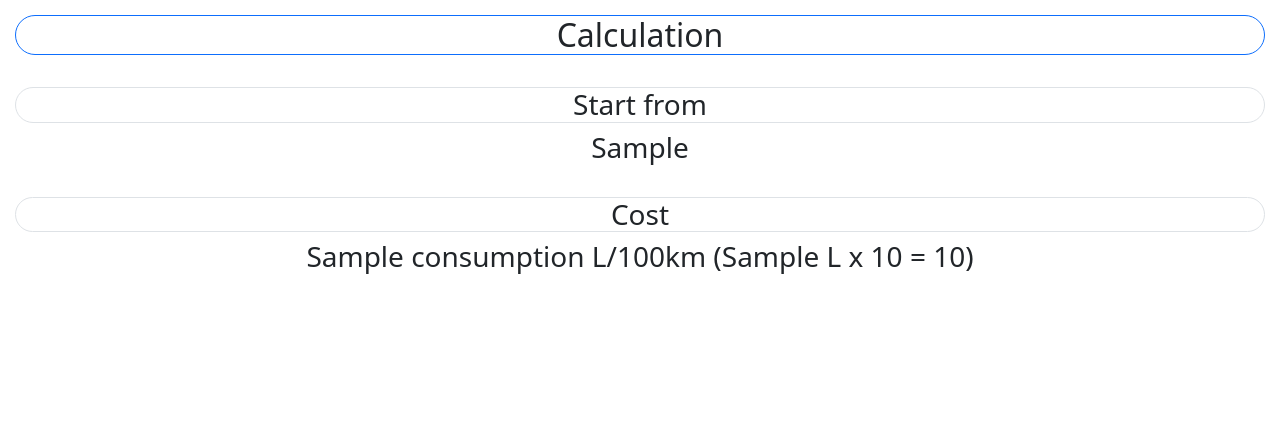
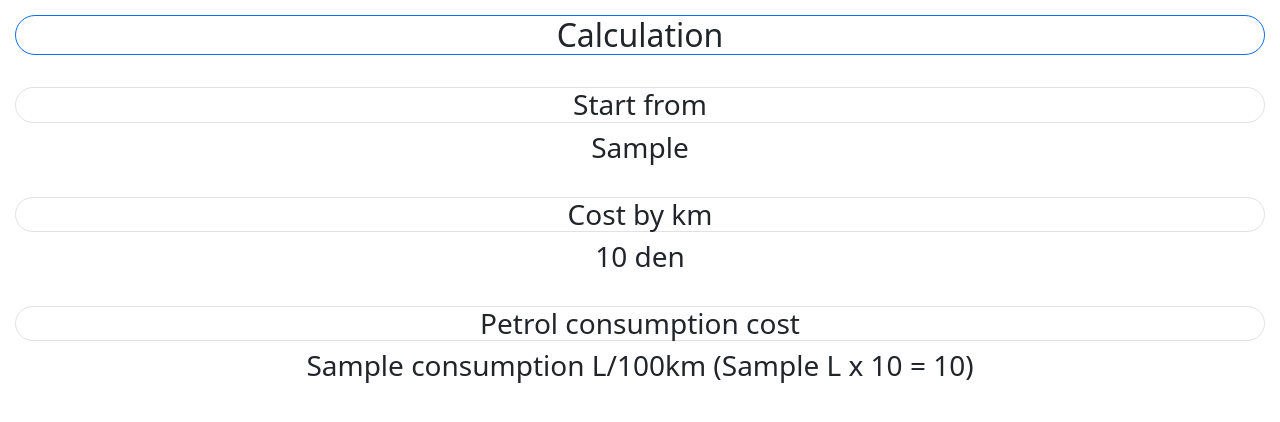
Before and after one commit to acikabubo/driving-car-expense, a FastAPI app: template templates/calculations.html in a window 1280 px wide. Shown: the top 422 px of the page. Run offline with FastAPI, Linux system fonts and the light colour scheme; the template is opened without the code that fills it: most values are stand-ins (such as "Sample title", 1, 10 or a date in 2020).

Commit message:
Store petrol price

```diff
--- a/main.py
+++ b/main.py
@@ -15,8 +15,15 @@ templates = Jinja2Templates(directory="templates")
 
 @app.get("/", response_class=HTMLResponse)
 async def index(request: Request):
+    f = open("petrol_price.txt", 'r')
+    petrol_price = float(f.read() or 0)
+
     return templates.TemplateResponse(
-        "index.html", {"request": request})
+        "index.html", {
+            "request": request,
+            "petrol_price": petrol_price
+        }
+    )
 
 
 @app.post("/calculate", response_class=HTMLResponse)
@@ -30,14 +37,26 @@ async def calculate(
     driven_time: time = Form(),
     arrive_dt: datetime = Form()
 ):
+    err_msg = ""
+
     if (start_odometer is None and driven_km is None) or (
             start_odometer is not None and driven_km is not None):
-        return templates.TemplateResponse(
-            "missing_fields.html", {"request": request}
-        )
+
+        err_msg = "Required 'start_odometer' or 'driven_km'"
 
     if driven_km:
         start_odometer = arrive_odometer - driven_km
+
+    if arrive_odometer < start_odometer:
+        err_msg = f"'arrive_odometer' must be greated then {start_odometer}"
+
+    if err_msg != "":
+        return templates.TemplateResponse(
+            "missing_fields.html", {
+                "request": request,
+                "err_msg": err_msg
+            }
+        )
 
     start_dt = arrive_dt - timedelta(
         hours=driven_time.hour,
@@ -48,6 +67,11 @@ async def calculate(
     distance = arrive_odometer - start_odometer
     trip_consumption = round((distance * consumption) / 100, 1)
     cost = round(trip_consumption * petrol_price)
+    cost_by_km = round((cost / distance), 2)
+
+    f = open("petrol_price.txt", 'w')
+    f.write(str(petrol_price))
+    f.close()
 
     return templates.TemplateResponse(
         "calculations.html", {
@@ -56,6 +80,7 @@ async def calculate(
             "trip_consumption": trip_consumption,
             "petrol_price": petrol_price,
             "cost": cost,
-            "start_dt": start_dt
+            "start_dt": start_dt,
+            "cost_by_km": cost_by_km
         }
     )
--- a/templates/calculations.html
+++ b/templates/calculations.html
@@ -18,7 +18,10 @@
     <h3 class="border rounded-pill" align="center">Start from</h3>
     <h3 align="center">{{ start_dt }}</h3>
     <br>
-    <h3 class="border rounded-pill" align="center">Cost</h3>
+    <h3 class="border rounded-pill" align="center">Cost by km</h3>
+    <h3 align="center">{{ cost_by_km }} den</h3>
+    <br>
+    <h3 class="border rounded-pill" align="center">Petrol consumption cost</h3>
     <h3 align="center">{{ consumption }} L/100km ({{ trip_consumption }} L x {{ petrol_price }} = {{ cost }})</h3>
 </body>
 
--- a/templates/index.html
+++ b/templates/index.html
@@ -17,7 +17,7 @@
     <form class="formContainer" action="/calculate" method="POST">
         <div class="mb-3">
             <label for="petrol_price" class="form-label">Petrol price:</label>
-            <input type="number" class="form-control" step="0.1" placeholder="0.0" id="petrol_price" name="petrol_price" autofocus required>
+            <input type="number" class="form-control" step="0.1" placeholder="0.0" id="petrol_price" name="petrol_price" value="{{ petrol_price }}" autofocus required>
         </div>
         <div class="mb-3">
             <label for="consumption" class="form-label">Consumption:</label>
--- a/templates/missing_fields.html
+++ b/templates/missing_fields.html
@@ -14,7 +14,7 @@
 </head>
 
 <body>
-    <h2 class="text-danger", align="center">Required 'start_odometer' or 'driven_km'</h2><br>
+    <h2 class="text-danger", align="center">{{ err_msg }}</h2><br>
 </body>
 
 </html>
```
Also changed, not shown: petrol_price.txt (added).
